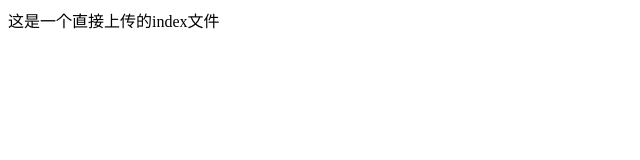
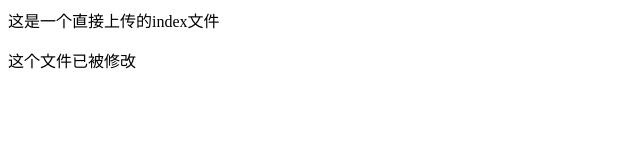
Before and after one commit to solitude1128/submitHub, a plain HTML site: page index.html in a window 1280 px wide. Shown: the whole page, without its empty margins (0-640 px from the left). Drawn offline with Linux system fonts and the light colour scheme.

Commit message:
'添加了p'

```diff
--- a/index.html
+++ b/index.html
@@ -1,11 +1,15 @@
 <!DOCTYPE html>
 <html lang="en">
+
 <head>
     <meta charset="UTF-8">
     <meta name="viewport" content="width=device-width, initial-scale=1.0">
     <title>Document</title>
 </head>
+
 <body>
     <div>这是一个直接上传的index文件</div>
+    <p>这个文件已被修改</p>
 </body>
+
 </html>
```
